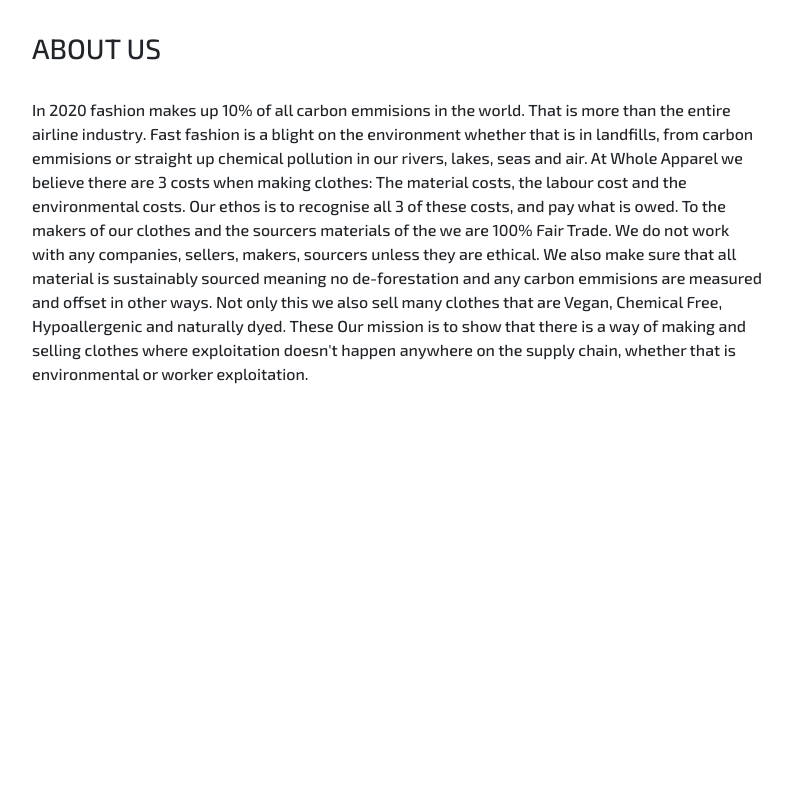
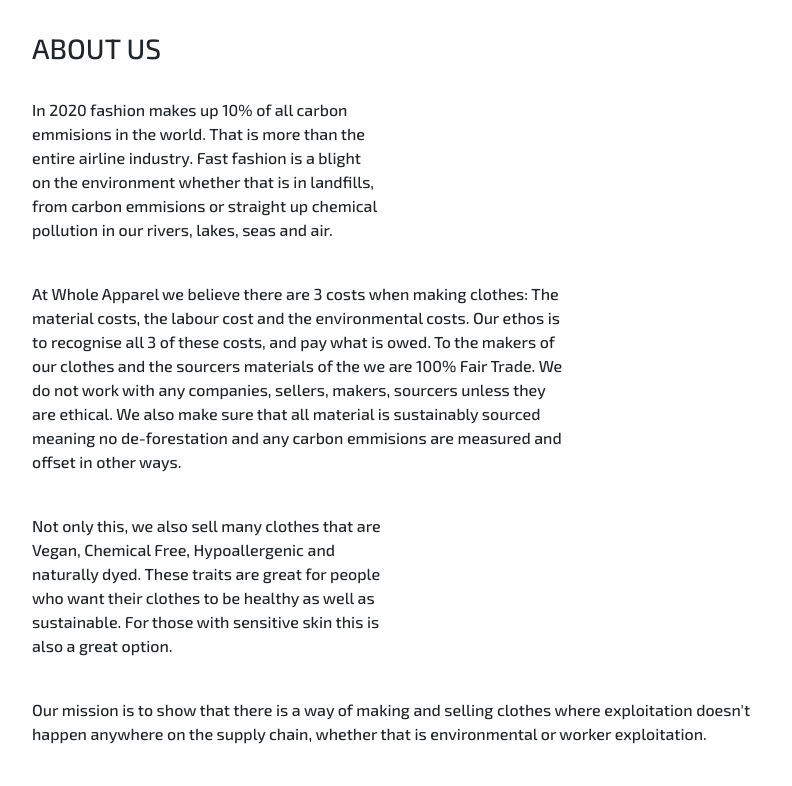
Before and after one commit to harrypars0ns/milestone-4, a Django app: page /about/ in a window 1280 px wide. Shown: the part 158-944 px from the top of the page, without its empty margins (53-845 px from the left). Before the commit the page ends 542 px from the top, so only its background shows below. Run offline with Django 3.2, Linux system fonts and the light colour scheme; some libraries are stand-ins or nearby versions.

Commit message:
Finished About page

```diff
--- a/cart/templates/cart/cart.html
+++ b/cart/templates/cart/cart.html
@@ -25,7 +25,7 @@
       <p>Price: £{{ item.product.price }}</p>
       <p>Quantity:</p>
 <!-- Quantity field -->
-      <form method="POST" class="quantity" action="{% url 'edit_cart' item.item_id %}">
+      <form data-item_id="{{ item.item_id }}" method="POST" class="quantity" action="{% url 'edit_cart' item.item_id %}">
         {% csrf_token %}
         <div class="row">
             <div class="col-12 col-md-6">
@@ -49,6 +49,8 @@
                     value="Update Quantity"
                     ></input>
                 <input type="hidden" name="redirect_url" value="{{ request.path }}">
+                <button data-item_id="{{ item.item_id }}"
+                id="id_remove_{{ item.item_id }}" onclick="removeItem(this.id)">Remove</button>
             </div>
         </div>
       </form>
--- a/home/templates/home/about.html
+++ b/home/templates/home/about.html
@@ -2,25 +2,54 @@
 <!-- About page with info about our company -->
 <div class="container about-page">
   <div class="row">
-    <div class="col-12 my-4">
+    <div class="col-10 my-4">
       <h3 class="logo-font">
         About us
       </h3>
     </div>
-    <div class="col-12 col-md-8">
+    <div class="col-10 col-md-8 col-lg-4">
       <p>
-        In 2020 fashion makes up 10% of all carbon emmisions in the world. That is more than the entire airline industry.
-        Fast fashion is a blight on the environment whether that is in landfills, from carbon emmisions or straight up chemical pollution in our rivers, lakes, seas and air.
-
-        At Whole Apparel we believe there are 3 costs when making clothes: The material costs, the labour cost and the environmental costs. Our ethos is to recognise all 3 of these costs, and pay what is owed. To the makers of our clothes and the sourcers materials of the we are 100% Fair Trade. We do not work with any companies, sellers, makers, sourcers unless they are ethical. We also make sure that all material is sustainably sourced meaning no de-forestation and any carbon emmisions are measured and offset in other ways.
-
-        Not only this we also sell many clothes that are Vegan, Chemical Free, Hypoallergenic and naturally dyed. These
-
-        Our mission is to show that there is a way of making and selling clothes where exploitation doesn't happen anywhere on the supply chain, whether that is environmental or worker exploitation.
+        In 2020 fashion makes up 10% of all carbon emmisions in the world. That
+        is more than the entire airline industry. Fast fashion is a blight on
+        the environment whether that is in landfills, from carbon emmisions or
+        straight up chemical pollution in our rivers, lakes, seas and air.
       </p>
+      <br>
     </div>
-    <div class="col-12 col-md-8">
+    <div class="col-12 col-lg-4"></div>
+    <div class="col-10 col-md-8 col-lg-6 float-right">
+      <p>
+        At Whole Apparel we believe there are 3 costs when making clothes: The
+        material costs, the labour cost and the environmental costs. Our ethos
+        is to recognise all 3 of these costs, and pay what is owed. To the
+        makers of our clothes and the sourcers materials of the we are 100% Fair
+        Trade. We do not work with any companies, sellers, makers, sourcers
+        unless they are ethical. We also make sure that all material is
+        sustainably sourced meaning no de-forestation and any carbon emmisions
+        are measured and offset in other ways.
+      </p>
+      <br>
+    </div>
+    <div class="col-12 col-lg-4"></div>
+    <div class="col-10 col-md-8 col-lg-4">
+      <p>
+        Not only this, we also sell many clothes that are Vegan, Chemical Free,
+        Hypoallergenic and naturally dyed. These traits are great for people who
+        want their clothes to be healthy as well as sustainable. For those with
+        sensitive skin this is also a great option.
+      </p>
+      <br>
+    </div>
+    <div class="col-12 col-lg-4"></div>
+    <div class="col-10 col-md-8 float-right">
+      <p>
+        Our mission is to show that there is a way of making and selling clothes
+        where exploitation doesn't happen anywhere on the supply chain, whether
+        that is environmental or worker exploitation.
+      </p>
+      <br>
     </div>
   </div>
+  <div class="col-12 col-md-8"></div>
 </div>
 {% endblock %}
--- a/static/css/base.css
+++ b/static/css/base.css
@@ -42,6 +42,10 @@
   background: #cabc91;
   color: black;
   border: solid black 1px;
+}
+
+.float-right {
+    max-width: 100% !important;
 }
 
 .card-container {
```
Also changed, not shown: cart/static/cart/js/cart.js (+38 -10 lines), db.sqlite3.
